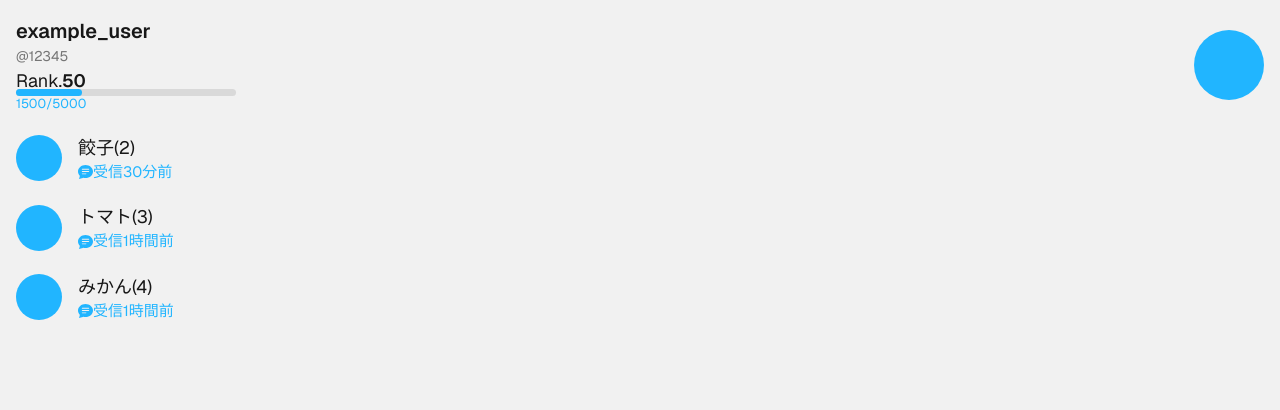
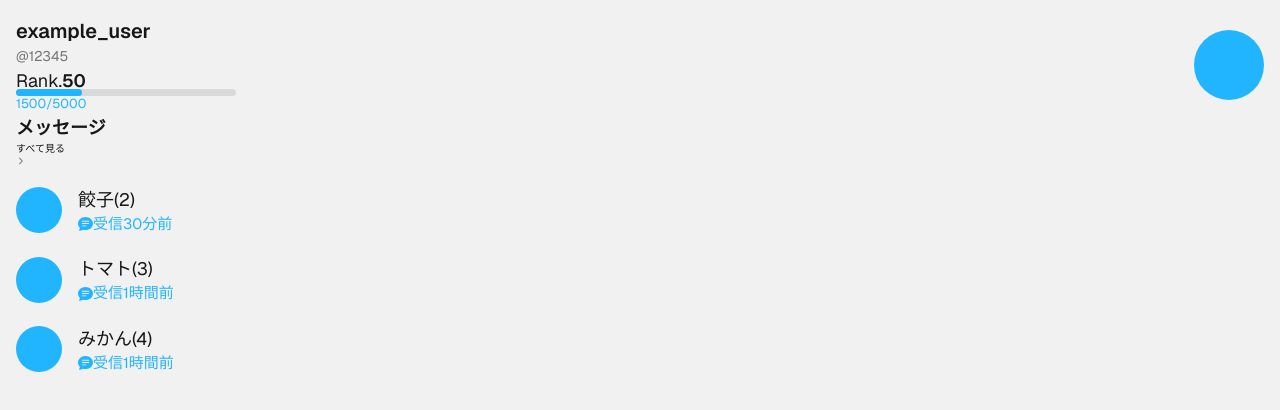
Before and after one commit to hakyukawa/frist_chat_next, a Next.js app in the folder hakyukawa-next/: page /home in a window 1280 px wide. Shown: the top 410 px of the page. Built offline with nearby package versions, Linux system fonts and the light colour scheme.

Commit message:
feat: add message header with button to view all group chats on home page

```diff
--- a/hakyukawa-next/src/app/home/page.tsx
+++ b/hakyukawa-next/src/app/home/page.tsx
@@ -1,5 +1,6 @@
 import Rank from "@/components/common/Rank";
 import Group from "@/components/common/Group";
+import { IoIosArrowForward } from "react-icons/io";
 import styles from "@/styles/appStyles/home.module.scss";
 interface Demo {
     user_id: number;
@@ -58,6 +59,15 @@ export default function Home() {
                 <div className={styles.icon}></div>
             </div>
 
+            <div>
+                <div className={styles.messageHeader}>
+                    <h2>メッセージ</h2>
+                    <button>
+                        すべて見る
+                        <IoIosArrowForward color="#757575" />
+                    </button>
+                </div>
+
                 {GroupArray.slice(0, 3).map((group) => (
                     <Group
                         key={group.id}
@@ -67,5 +77,6 @@ export default function Home() {
                     />
                 ))}
             </div>
+        </div>
     );
 }
--- a/hakyukawa-next/src/styles/appStyles/home.module.scss
+++ b/hakyukawa-next/src/styles/appStyles/home.module.scss
@@ -25,4 +25,15 @@
             border-radius: 50%;
         }
     }
+
+    .messageHeader {
+        h2 {
+            font-size: 1.8rem;
+            font-weight: 600;
+        }
+        p {
+            color: #757575;
+            font-size: 1.3rem;
+        }
+    }
 }
```
Lines whose indentation alone changed are shown as unchanged.
